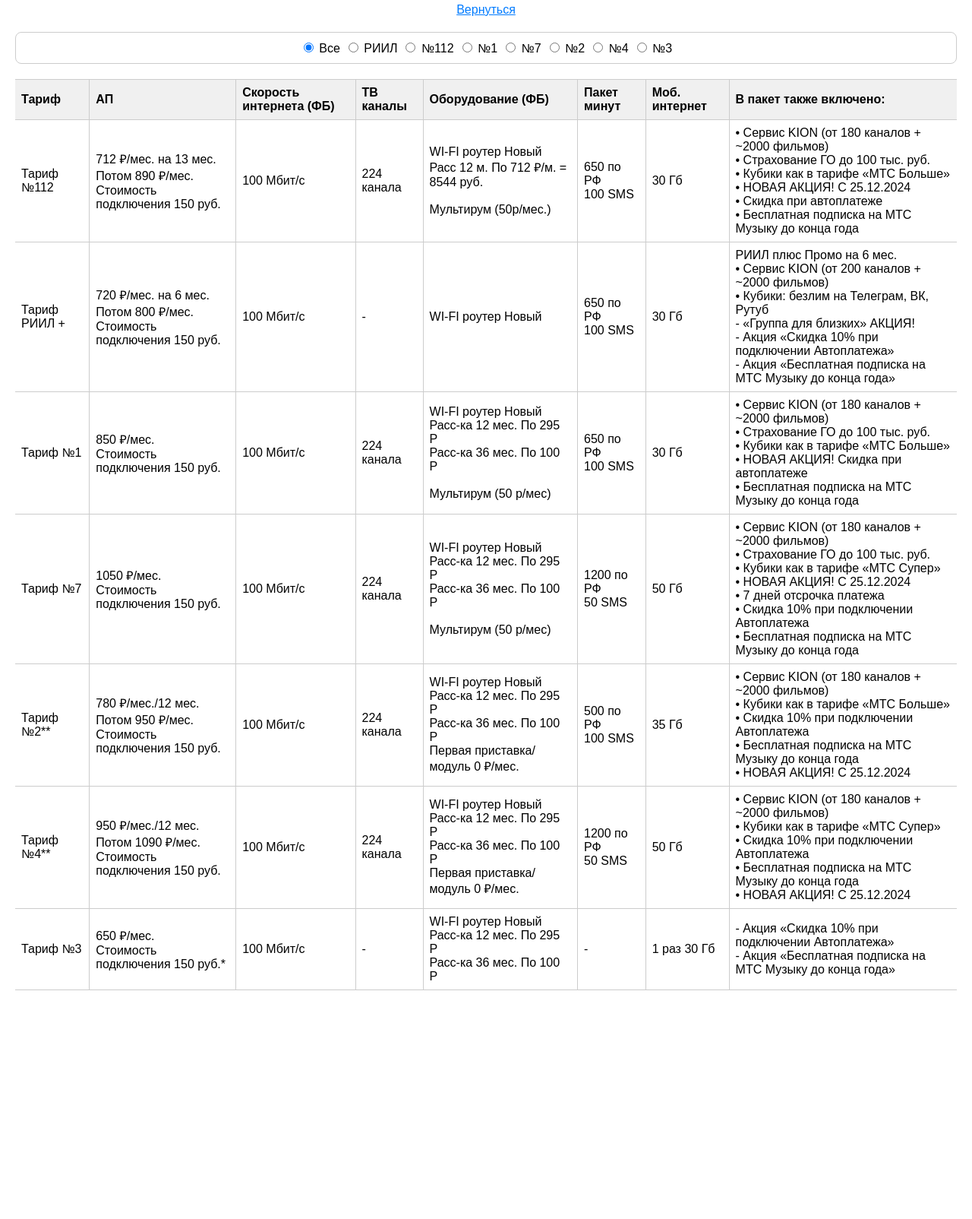
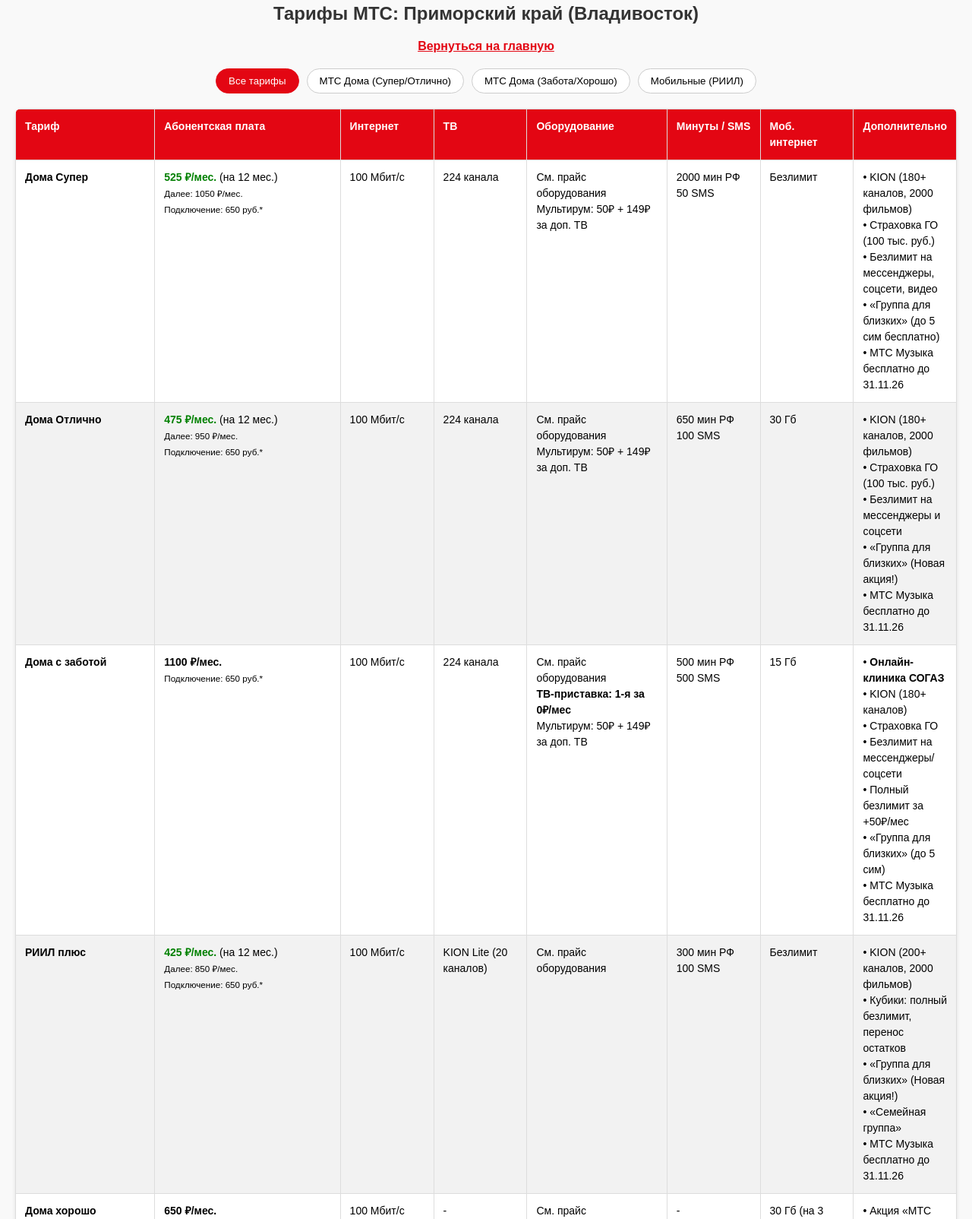
Before and after one commit to MiTereKun/polix, a plain HTML site: page FullTarif.html in a window 1280 px wide. Shown: the part 36-1640 px from the top of the page at 76% size. Before the commit the page ends 1359 px from the top, so only its background shows below. Drawn offline with Linux system fonts and the light colour scheme.

Commit message:
Update FullTarif.html

```diff
--- a/FullTarif.html
+++ b/FullTarif.html
@@ -1,159 +1,214 @@
 <!DOCTYPE html>
-<html lang="ru"><head><meta http-equiv="Content-Type" content="text/html; charset=UTF-8">
+<html lang="ru">
+<head>
+    <meta charset="UTF-8">
+    <meta name="viewport" content="width=device-width, initial-scale=1.0">
+    <title>Тарифы МТС Владивосток</title>
+    <style>
+        body { font-family: Arial, sans-serif; margin: 0; padding: 20px; box-sizing: border-box; background-color: #f9f9f9; }
+        h2 { text-align: center; color: #333; }
 
-    <meta name="viewport" content="width=device-width, initial-scale=1.0">
-    <title>Траифы 19 июня</title>
-	<style>
-		body{font-family:Arial,sans-serif;margin:0;padding:20px;box-sizing:border-box;}
-		table{border-collapse:collapse;width:auto;min-width:600px;overflow-x:auto;margin:0 auto;}
-		th,td{border:1px solid #ccc;padding:8px;text-align:left;}
-		th{background-color:#f0f0f0;}
-		.radio-buttons{display:flex;justify-content:center;border:1px solid #ccc;border-radius:8px;padding:10px;margin:20px 0;}
-		.radio-buttons label{margin:0 3px;} /* Уменьшены отступы между кнопками */
-		table,th:first-child,td:first-child{border-left:none;}
-		th:last-child,td:last-child{border-right:none;}
-		@media (max-width:600px){table{font-size:12px;min-width:100%;}th,td{padding:6px;}}
-		@media (prefers-color-scheme:dark){body{background:#333;color:#fff;}th,td{border-color:#555;}th{background:#444;}.radio-buttons{border-color:#555;}}
-		.back-button{display:block;margin:20px auto 0;color:#007BFF;text-decoration:underline;cursor:pointer;text-align:center;}
-		.back-button:hover{color:#0056b3;}
+        /* Стили таблицы */
+        .table-container { overflow-x: auto; margin-top: 20px; background: white; border-radius: 8px; box-shadow: 0 2px 5px rgba(0,0,0,0.1); }
+        table { border-collapse: collapse; width: 100%; min-width: 800px; }
+        th, td { border: 1px solid #ddd; padding: 12px; text-align: left; vertical-align: top; font-size: 14px; line-height: 1.5; }
+        th { background-color: #e30613; color: white; position: sticky; top: 0; }
+        tr:nth-child(even) { background-color: #f2f2f2; }
+        tr:hover { background-color: #ffe6e6; }
+
+        /* Фильтры */
+        .filters { display: flex; justify-content: center; flex-wrap: wrap; gap: 10px; margin: 20px 0; }
+        .filter-btn {
+            padding: 8px 16px;
+            border: 1px solid #ccc;
+            background: white;
+            cursor: pointer;
+            border-radius: 20px;
+            transition: all 0.3s;
+        }
+        .filter-btn:hover { background: #eee; }
+        .filter-btn.active { background: #e30613; color: white; border-color: #e30613; }
+
+        /* Кнопка назад */
+        .back-button { display: block; margin: 20px auto; color: #e30613; text-decoration: underline; cursor: pointer; text-align: center; font-weight: bold; }
+
+        /* Адаптивность */
+        @media (max-width: 600px) {
+            th, td { padding: 8px; font-size: 12px; }
+            .filters { flex-direction: column; align-items: stretch; }
+        }
     </style>
 </head>
 <body>
-<h3><center>  </center></h3>
-<div class="back-button" onclick="window.location.href=&#39;https://polix.pro/tarif&#39;">Вернуться</div>
-<div class="radio-buttons">
-    <label>
-        <input type="radio" name="tariff" value="all" checked="" onclick="filterTable()"> Все
-    </label>
-	<label>
-        <input type="radio" name="tariff" value="5" onclick="filterTable()"> РИИЛ
-    </label>
-    <label>
-        <input type="radio" name="tariff" value="112" onclick="filterTable()"> №112
-    </label>
-    <label>
-        <input type="radio" name="tariff" value="1" onclick="filterTable()"> №1
-    </label>
-    <label>
-        <input type="radio" name="tariff" value="7" onclick="filterTable()"> №7
-    </label>
-    <label>
-        <input type="radio" name="tariff" value="2" onclick="filterTable()"> №2
-    </label>
-    <label>
-        <input type="radio" name="tariff" value="4" onclick="filterTable()"> №4
-    </label>
-	<label>
-        <input type="radio" name="tariff" value="3" onclick="filterTable()"> №3
-    </label>
+
+<h2>Тарифы МТС: Приморский край (Владивосток)</h2>
+
+<div class="back-button" onclick="window.location.href='https://polix.pro/tarif'">Вернуться на главную</div>
+
+<!-- Фильтры по категориям -->
+<div class="filters">
+    <button class="filter-btn active" onclick="filterTable('all', this)">Все тарифы</button>
+    <button class="filter-btn" onclick="filterTable('super', this)">МТС Дома (Супер/Отлично)</button>
+    <button class="filter-btn" onclick="filterTable('care', this)">МТС Дома (Забота/Хорошо)</button>
+    <button class="filter-btn" onclick="filterTable('mobile', this)">Мобильные (РИИЛ)</button>
 </div>
 
+<div class="table-container">
     <table id="tariffTable">
         <thead>
             <tr>
-            <th border-top-width:="" 5px;="">Тариф</th>
-            <th>АП</th>
-            <th>Скорость интернета (ФБ)</th>
-            <th>ТВ каналы</th>
-            <th>Оборудование (ФБ)</th>
-            <th>Пакет минут</th>
-            <th>Моб. интернет</th>
-            <th>В пакет также включено:</th>
+                <th style="width: 15%;">Тариф</th>
+                <th style="width: 20%;">Абонентская плата</th>
+                <th style="width: 10%;">Интернет</th>
+                <th style="width: 10%;">ТВ</th>
+                <th style="width: 15%;">Оборудование</th>
+                <th style="width: 10%;">Минуты / SMS</th>
+                <th style="width: 10%;">Моб. интернет</th>
+                <th style="width: 20%;">Дополнительно</th>
             </tr>
         </thead>
         <tbody>
-        <tr data-tariff="112" style="">
-            <td>Тариф №112</td>
-            <td>712 ₽/мес. на 13 мес.<br>Потом 890 ₽/мес.<br>Стоимость подключения 150 руб.</td>
+            <!-- Тариф: Дома Супер -->
+            <tr data-category="super">
+                <td><b>Дома Супер</b></td>
+                <td>
+                    <span style="color:green; font-weight:bold;">525 ₽/мес.</span> (на 12 мес.)<br>
+                    <small>Далее: 1050 ₽/мес.</small><br>
+                    <small>Подключение: 650 руб.*</small>
+                </td>
                 <td>100 Мбит/с</td>
                 <td>224 канала</td>
-            <td>WI-FI роутер Новый<br>Расс 12 м. По 712 ₽/м. = 8544 руб.<br><br>Мультирум (50р/мес.)</td>
-            <td>650 по РФ<br>100 SMS</td>
+                <td>
+                    См. прайс оборудования<br>
+                    Мультирум: 50₽ + 149₽ за доп. ТВ
+                </td>
+                <td>2000 мин РФ<br>50 SMS</td>
+                <td>Безлимит</td>
+                <td>
+                    • KION (180+ каналов, 2000 фильмов)<br>
+                    • Страховка ГО (100 тыс. руб.)<br>
+                    • Безлимит на мессенджеры, соцсети, видео<br>
+                    • «Группа для близких» (до 5 сим бесплатно)<br>
+                    • МТС Музыка бесплатно до 31.11.26
+                </td>
+            </tr>
+
+            <!-- Тариф: Дома Отлично -->
+            <tr data-category="super">
+                <td><b>Дома Отлично</b></td>
+                <td>
+                    <span style="color:green; font-weight:bold;">475 ₽/мес.</span> (на 12 мес.)<br>
+                    <small>Далее: 950 ₽/мес.</small><br>
+                    <small>Подключение: 650 руб.*</small>
+                </td>
+                <td>100 Мбит/с</td>
+                <td>224 канала</td>
+                <td>
+                    См. прайс оборудования<br>
+                    Мультирум: 50₽ + 149₽ за доп. ТВ
+                </td>
+                <td>650 мин РФ<br>100 SMS</td>
                 <td>30 Гб</td>
-            <td>• Сервис KION (от 180 каналов + ~2000 фильмов)<br>• Страхование ГО до 100 тыс. руб.<br>• Кубики как в тарифе «МТС Больше»<br>• НОВАЯ АКЦИЯ! С 25.12.2024<br>• Скидка при автоплатеже<br>• Бесплатная подписка на МТС Музыку до конца года</td>
+                <td>
+                    • KION (180+ каналов, 2000 фильмов)<br>
+                    • Страховка ГО (100 тыс. руб.)<br>
+                    • Безлимит на мессенджеры и соцсети<br>
+                    • «Группа для близких» (Новая акция!)<br>
+                    • МТС Музыка бесплатно до 31.11.26
+                </td>
             </tr>
-		<tr data-tariff="5" style="">
-            <td>Тариф РИИЛ +</td>
-            <td>720 ₽/мес. на 6 мес.<br>Потом 800 ₽/мес.<br>Стоимость подключения 150 руб.</td>
+
+            <!-- Тариф: Дома с заботой -->
+            <tr data-category="care">
+                <td><b>Дома с заботой</b></td>
+                <td>
+                    <b>1100 ₽/мес.</b><br>
+                    <small>Подключение: 650 руб.*</small>
+                </td>
+                <td>100 Мбит/с</td>
+                <td>224 канала</td>
+                <td>
+                    См. прайс оборудования<br>
+                    <b>ТВ-приставка: 1-я за 0₽/мес</b><br>
+                    Мультирум: 50₽ + 149₽ за доп. ТВ
+                </td>
+                <td>500 мин РФ<br>500 SMS</td>
+                <td>15 Гб</td>
+                <td>
+                    • <b>Онлайн-клиника СОГАЗ</b><br>
+                    • KION (180+ каналов)<br>
+                    • Страховка ГО<br>
+                    • Безлимит на мессенджеры/соцсети<br>
+                    • Полный безлимит за +50₽/мес<br>
+                    • «Группа для близких» (до 5 сим)<br>
+                    • МТС Музыка бесплатно до 31.11.26
+                </td>
+            </tr>
+
+            <!-- Тариф: РИИЛ плюс -->
+            <tr data-category="mobile">
+                <td><b>РИИЛ плюс</b></td>
+                <td>
+                    <span style="color:green; font-weight:bold;">425 ₽/мес.</span> (на 12 мес.)<br>
+                    <small>Далее: 850 ₽/мес.</small><br>
+                    <small>Подключение: 650 руб.*</small>
+                </td>
+                <td>100 Мбит/с</td>
+                <td>KION Lite (20 каналов)</td>
+                <td>См. прайс оборудования</td>
+                <td>300 мин РФ<br>100 SMS</td>
+                <td>Безлимит</td>
+                <td>
+                    • KION (200+ каналов, 2000 фильмов)<br>
+                    • Кубики: полный безлимит, перенос остатков<br>
+                    • «Группа для близких» (Новая акция!)<br>
+                    • «Семейная группа»<br>
+                    • МТС Музыка бесплатно до 31.11.26
+                </td>
+            </tr>
+
+            <!-- Тариф: Дома хорошо -->
+            <tr data-category="care">
+                <td><b>Дома хорошо</b></td>
+                <td>
+                    <b>650 ₽/мес.</b><br>
+                    <small>Подключение: 650 руб.*</small>
+                </td>
                 <td>100 Мбит/с</td>
                 <td>-</td>
-            <td>WI-FI роутер Новый<br></td>
-            <td>650 по РФ<br>100 SMS</td>
-            <td>30 Гб</td>
-            <td>РИИЛ плюс	Промо на 6 мес.
-<br>• Сервис KION (от 200 каналов + ~2000 фильмов)
-<br>• Кубики: безлим на Телеграм, ВК, Рутуб
-<br>- «Группа для близких» АКЦИЯ!
-<br>- Акция «Скидка 10% при подключении Автоплатежа»
-<br>- Акция «Бесплатная подписка на МТС Музыку до конца года»</td>
+                <td>См. прайс оборудования</td>
+                <td>-</td>
+                <td>30 Гб (на 3 мес)</td>
+                <td>
+                    • Акция «МТС Музыка бесплатно до 31.11.26»
+                </td>
             </tr>
-        <tr data-tariff="1" style="">
-            <td>Тариф №1</td>
-            <td>850 ₽/мес.<br>Стоимость подключения 150 руб.</td>
-            <td>100 Мбит/с</td>
-            <td>224 канала</td>
-            <td>WI-FI роутер Новый<br>Расс-ка 12 мес. По 295 Р<br>Расс-ка 36 мес. По 100 Р<br><br>Мультирум (50 р/мес)</td>
-            <td>650 по РФ<br>100 SMS</td>
-            <td>30 Гб</td>
-            <td>• Сервис KION (от 180 каналов + ~2000 фильмов)<br>• Страхование ГО до 100 тыс. руб.<br>• Кубики как в тарифе «МТС Больше»<br>• НОВАЯ АКЦИЯ! Скидка при автоплатеже<br>• Бесплатная подписка на МТС Музыку до конца года</td>
-        </tr>
-        <tr data-tariff="7" style="">
-            <td>Тариф №7</td>
-            <td>1050 ₽/мес.<br>Стоимость подключения 150 руб.</td>
-            <td>100 Мбит/с</td>
-            <td>224 канала</td>
-            <td>WI-FI роутер Новый<br>Расс-ка 12 мес. По 295 Р<br>Расс-ка 36 мес. По 100 Р<br><br>Мультирум (50 р/мес)</td>
-            <td>1200 по РФ<br>50 SMS</td>
-            <td>50 Гб</td>
-            <td>• Сервис KION (от 180 каналов + ~2000 фильмов)<br>• Страхование ГО до 100 тыс. руб.<br>• Кубики как в тарифе «МТС Супер»<br>• НОВАЯ АКЦИЯ! С 25.12.2024<br>• 7 дней отсрочка платежа<br>• Скидка 10% при подключении Автоплатежа<br>• Бесплатная подписка на МТС Музыку до конца года</td>
-        </tr>
-        <tr data-tariff="2" style="">
-            <td>Тариф №2**</td>
-            <td>780 ₽/мес./12 мес.<br>Потом 950 ₽/мес.<br>Стоимость подключения 150 руб.</td>
-            <td>100 Мбит/с</td>
-            <td>224 канала</td>
-            <td>WI-FI роутер Новый<br>Расс-ка 12 мес. По 295 Р<br>Расс-ка 36 мес. По 100 Р<br>Первая приставка/модуль 0 ₽/мес.</td>
-            <td>500 по РФ<br>100 SMS</td>
-            <td>35 Гб</td>
-            <td>• Сервис KION (от 180 каналов + ~2000 фильмов)<br>• Кубики как в тарифе «МТС Больше»<br>• Скидка 10% при подключении Автоплатежа<br>• Бесплатная подписка на МТС Музыку до конца года<br>• НОВАЯ АКЦИЯ! С 25.12.2024</td>
-        </tr>
-        <tr data-tariff="4" style="">
-            <td>Тариф №4**</td>
-            <td>950 ₽/мес./12 мес.<br>Потом 1090 ₽/мес.<br>Стоимость подключения 150 руб.</td>
-            <td>100 Мбит/с</td>
-            <td>224 канала</td>
-            <td>WI-FI роутер Новый<br>Расс-ка 12 мес. По 295 Р<br>Расс-ка 36 мес. По 100 Р<br>Первая приставка/модуль 0 ₽/мес.</td>
-            <td>1200 по РФ<br>50 SMS</td>
-            <td>50 Гб</td>
-            <td>• Сервис KION (от 180 каналов + ~2000 фильмов)<br>• Кубики как в тарифе «МТС Супер»<br>• Скидка 10% при подключении Автоплатежа<br>• Бесплатная подписка на МТС Музыку до конца года<br>• НОВАЯ АКЦИЯ! С 25.12.2024</td>
-        </tr>
-        <tr data-tariff="3">
-            <td>Тариф №3</td>
-            <td>650 ₽/мес.<br>Стоимость подключения 150 руб.*</td>
-            <td>100 Мбит/с</td>
-            <td>-</td>
-            <td>WI-FI роутер Новый<br>Расс-ка 12 мес. По 295 Р<br>Расс-ка 36 мес. По 100 Р
-          	</td><td>-
-          	</td><td>1 раз 30 Гб
-          	</td><td>- Акция «Скидка 10% при подключении Автоплатежа»<br>- Акция «Бесплатная подписка на МТС Музыку до конца года» <!-- td -->
-        	</td></tr>
         </tbody>
     </table>
+</div>
 
 <script>
-// Функция фильтрации таблицы
-function filterTable() {
-    const selectedValue = document.querySelector('input[name="tariff"]:checked').value;
+function filterTable(category, btnElement) {
     const rows = document.querySelectorAll('#tariffTable tbody tr');
+    const buttons = document.querySelectorAll('.filter-btn');
+
+    // Управление активным классом кнопки
+    buttons.forEach(btn => btn.classList.remove('active'));
+    if(btnElement) btnElement.classList.add('active');
 
     rows.forEach(row => {
-        if (selectedValue === 'all' || row.getAttribute('data-tariff') === selectedValue) {
-            row.style.display = ''; // Показываем строку
+        if (category === 'all') {
+            row.style.display = '';
         } else {
-            row.style.display = 'none'; // Скрываем строку
+            if (row.getAttribute('data-category') === category) {
+                row.style.display = '';
+            } else {
+                row.style.display = 'none';
+            }
         }
     });
 }
 </script>
 
-</body></html>
+</body>
+</html>
```
Lines whose indentation alone changed are shown as unchanged.
